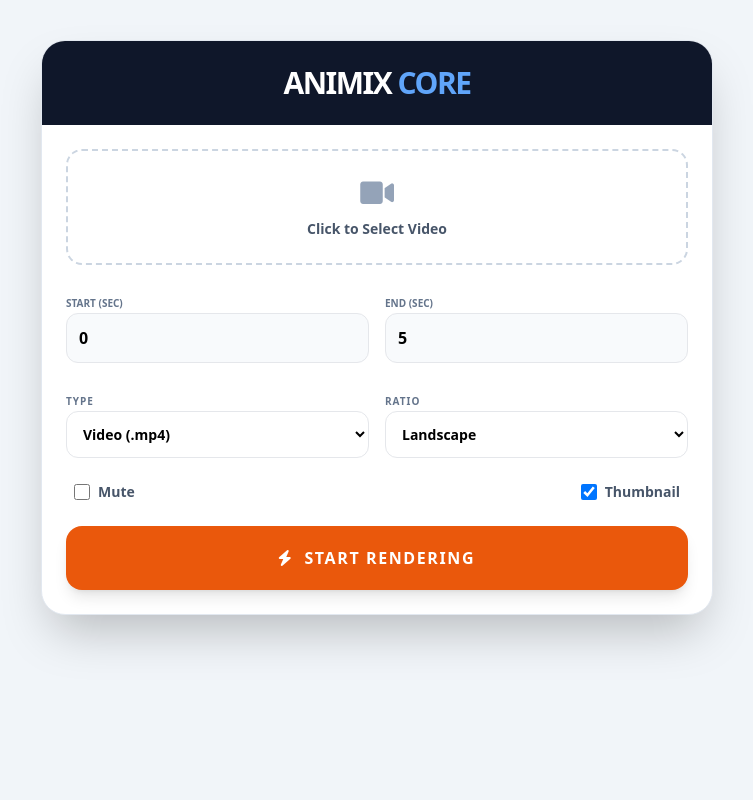
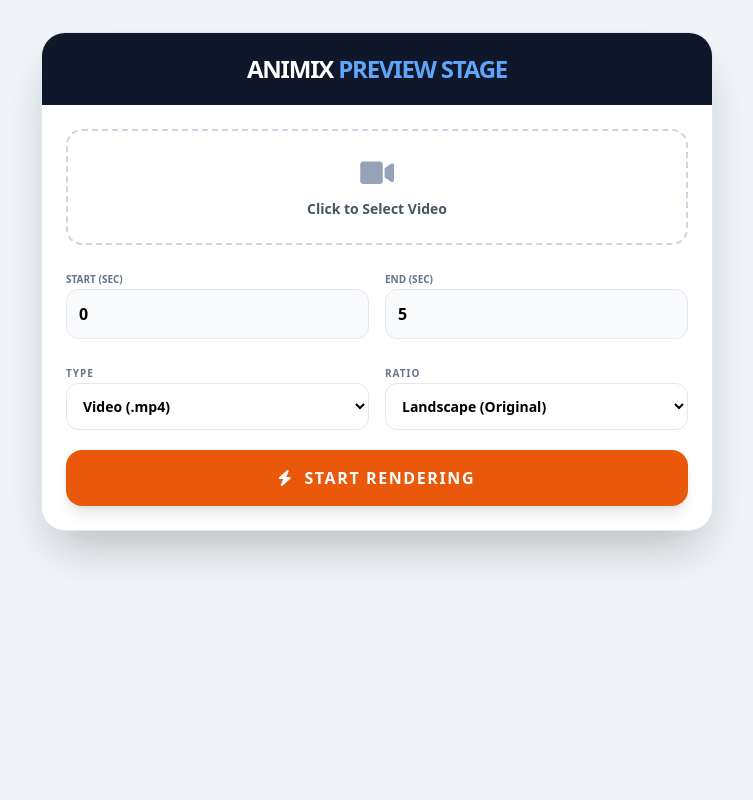
Before and after one commit to vivek115511/animix-core, a FastAPI app: page / in a window 1280 px wide. Shown: the whole page, without its empty margins (263-1016 px from the left). Run offline with FastAPI, Linux system fonts and the light colour scheme; some libraries are stand-ins or nearby versions.

Commit message:
Update home.html

```diff
--- a/templates/home.html
+++ b/templates/home.html
@@ -7,29 +7,33 @@
     <script src="https://cdn.tailwindcss.com"></script>
     <link rel="stylesheet" href="https://cdnjs.cloudflare.com/ajax/libs/font-awesome/6.0.0/css/all.min.css">
 </head>
-<body class="bg-slate-100 min-h-screen p-4 md:p-10">
+<body class="bg-slate-100 min-h-screen p-4 md:p-8 font-sans">
 
     <div class="max-w-2xl mx-auto bg-white rounded-3xl shadow-2xl overflow-hidden border border-slate-200">
-        <div class="bg-slate-900 p-6 text-center">
-            <h1 class="text-3xl font-black text-white tracking-tighter">ANIMIX <span class="text-blue-400">CORE</span></h1>
+        <div class="bg-slate-900 p-5 text-center">
+            <h1 class="text-2xl font-black text-white tracking-tighter">ANIMIX <span class="text-blue-400">PREVIEW STAGE</span></h1>
         </div>
 
-        <form action="/upload" method="post" enctype="multipart/form-data" class="p-6 space-y-6">
+        <form action="/upload" method="post" enctype="multipart/form-data" class="p-6 space-y-5">
 
-            <label for="v_up" class="block w-full border-2 border-dashed border-slate-300 rounded-2xl p-6 text-center cursor-pointer hover:bg-slate-50 transition-all">
+            <label id="upload-label" for="v_up" class="block w-full border-2 border-dashed border-slate-300 rounded-2xl p-6 text-center cursor-pointer hover:bg-slate-50 transition-all">
                 <i class="fas fa-video text-3xl text-slate-400 mb-2"></i>
                 <p id="fname" class="text-sm font-bold text-slate-600">Click to Select Video</p>
-                <input type="file" id="v_up" name="video_file" class="hidden" required onchange="document.getElementById('fname').innerText = 'File: ' + this.files[0].name" />
+                <input type="file" id="v_up" name="video_file" class="hidden" accept="video/*" required onchange="previewVideo(this)" />
             </label>
+
+            <div id="preview-container" class="hidden w-full bg-black rounded-2xl overflow-hidden shadow-inner aspect-video">
+                <video id="video-preview" controls class="w-full h-full"></video>
+            </div>
 
             <div class="grid grid-cols-2 gap-4">
                 <div>
                     <label class="text-[10px] font-bold text-slate-500 uppercase">Start (sec)</label>
-                    <input type="number" name="start_time" value="0" class="w-full bg-slate-50 border p-3 rounded-xl font-bold">
+                    <input type="number" name="start_time" value="0" step="1" class="w-full bg-slate-50 border p-3 rounded-xl font-bold">
                 </div>
                 <div>
                     <label class="text-[10px] font-bold text-slate-500 uppercase">End (sec)</label>
-                    <input type="number" name="end_time" value="5" class="w-full bg-slate-50 border p-3 rounded-xl font-bold">
+                    <input type="number" name="end_time" value="5" step="1" class="w-full bg-slate-50 border p-3 rounded-xl font-bold">
                 </div>
             </div>
 
@@ -45,27 +49,37 @@
                 <div>
                     <label class="text-[10px] font-bold text-slate-500 uppercase tracking-widest">Ratio</label>
                     <select name="aspect_ratio" class="w-full bg-white border p-3 rounded-xl text-sm font-bold">
-                        <option value="landscape">Landscape</option>
+                        <option value="landscape">Landscape (Original)</option>
                         <option value="vertical">Vertical (9:16)</option>
                     </select>
                 </div>
             </div>
 
-            <div class="flex items-center justify-between px-2 text-sm font-bold text-slate-600">
-                <label class="flex items-center">
-                    <input type="checkbox" name="remove_audio" value="true" class="mr-2 w-4 h-4"> Mute
-                </label>
-                <label class="flex items-center">
-                    <input type="checkbox" name="generate_thumb" value="true" checked class="mr-2 w-4 h-4"> Thumbnail
-                </label>
-            </div>
-
-            <button type="submit" class="w-full bg-orange-600 hover:bg-orange-700 text-white font-black py-5 rounded-2xl shadow-lg transition-all active:scale-95 uppercase tracking-widest flex items-center justify-center">
+            <button type="submit" class="w-full bg-orange-600 hover:bg-orange-700 text-white font-black py-4 rounded-2xl shadow-lg transition-all active:scale-95 uppercase tracking-widest flex items-center justify-center">
                 <i class="fas fa-bolt mr-3"></i> Start Rendering
             </button>
 
         </form>
     </div>
 
+    <script>
+        function previewVideo(input) {
+            const file = input.files[0];
+            const preview = document.getElementById('video-preview');
+            const container = document.getElementById('preview-container');
+            const label = document.getElementById('upload-label');
+            const fname = document.getElementById('fname');
+
+            if (file) {
+                const url = URL.createObjectURL(file);
+                preview.src = url;
+                container.classList.remove('hidden'); // Show the video player
+                label.classList.add('bg-green-50', 'border-green-200'); // Light green feedback
+                fname.innerText = "Current: " + file.name;
+                fname.style.color = "#16a34a";
+            }
+        }
+    </script>
+
 </body>
 </html>
```
